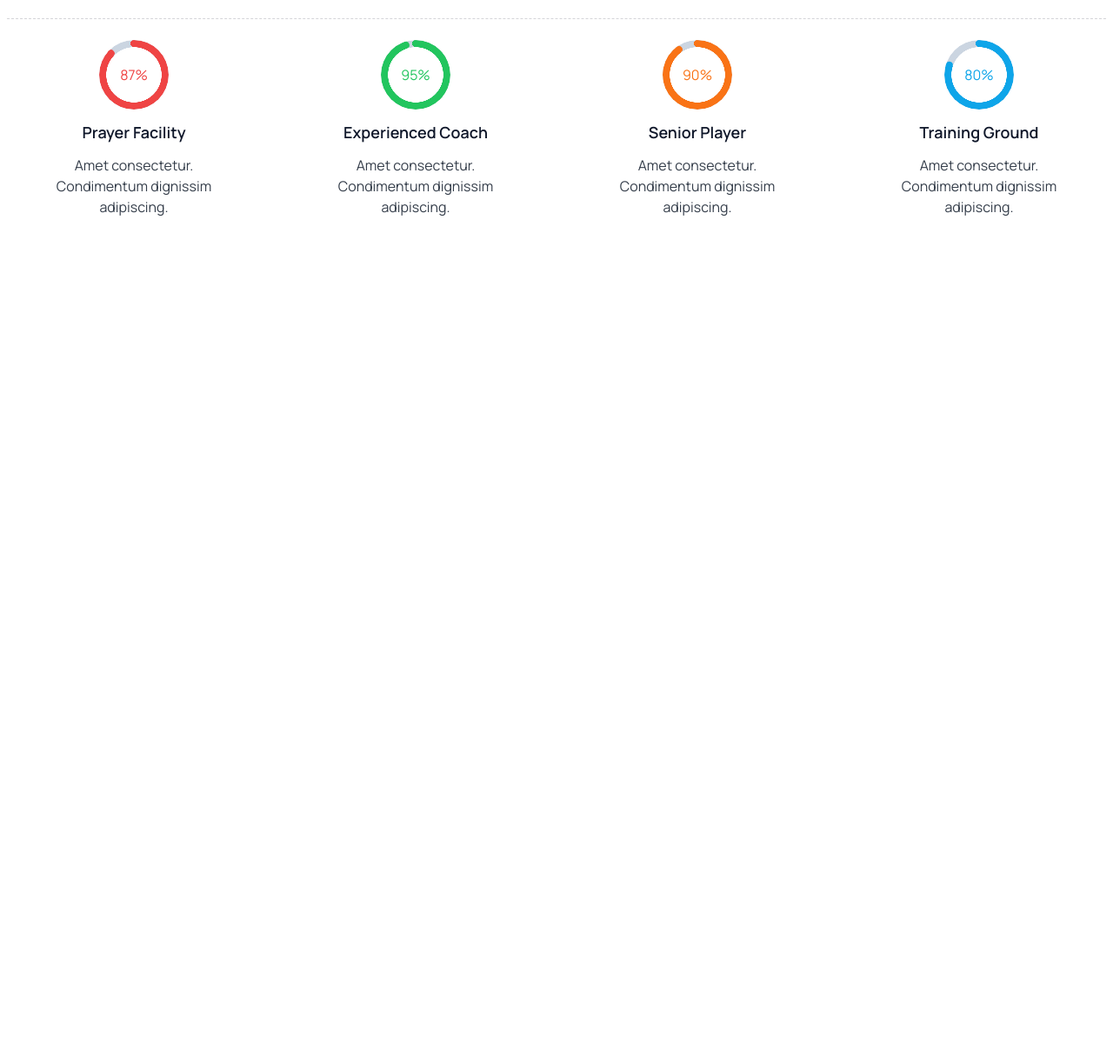
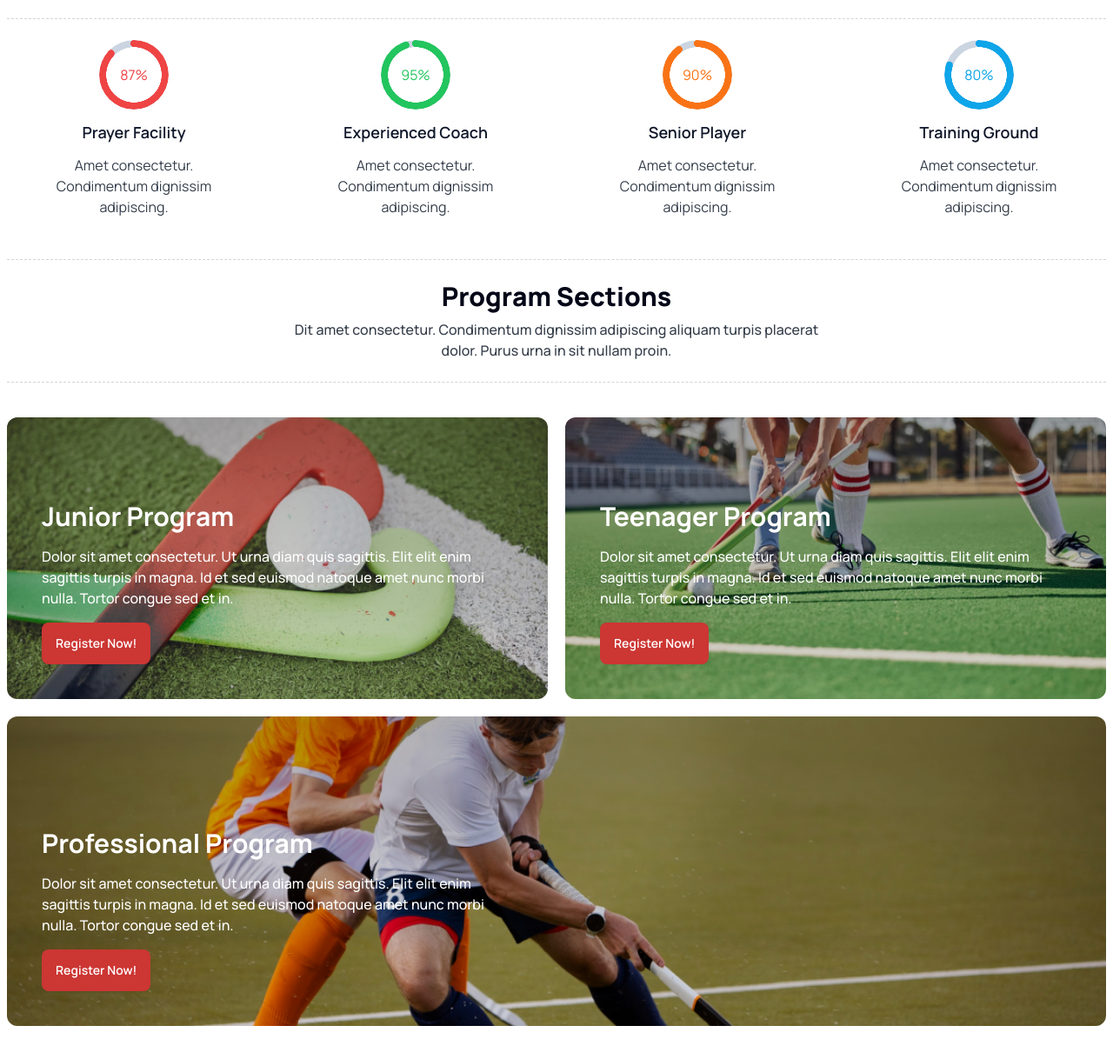
Before and after one commit to hkhridoy17/hockey-sports-with-daisyUI, a plain HTML site: page index.html in a window 1280 px wide. Shown: the part 836-2054 px from the top of the page at 87% size. Before the commit the page ends 1134 px from the top, so only its background shows below. Drawn offline with nearby package versions, Linux system fonts and the light colour scheme.

Commit message:
program section added

```diff
--- a/index.html
+++ b/index.html
@@ -34,6 +34,15 @@
             colors: {
               coralRed: "#FF4240",
               btnHover: "#CC3633",
+            },
+            backgroundImage: {
+              juniorBG:
+                "linear-gradient(rgba(0, 0, 0, 0.3), rgba(0, 0, 0, 0.1)), url(./images/program-1.png)",
+
+              teenagerBG:
+                "linear-gradient(rgba(0, 0, 0, 0.3), rgba(0, 0, 0, 0.1)), url(./images/program-2.png)",
+              professionalBG:
+                "linear-gradient(rgba(0, 0, 0, 0.3), rgba(0, 0, 0, 0.1)), url(./images/program-3.png)",
             },
           },
         },
@@ -289,6 +298,81 @@
           </div>
         </div>
       </section>
+
+      <!-- program section -->
+      <section class="mx-2 my-12">
+        <!-- section content -->
+        <div
+          class="text-center border-y py-3 lg:py-6 border-dashed border-zinc-300"
+        >
+          <h2 class="text-xl lg:text-3xl mb-2 font-extrabold text-slate-950">
+            Program Sections
+          </h2>
+          <p class="opacity-90 font-medium lg:w-1/2 mx-auto">
+            Dit amet consectetur. Condimentum dignissim adipiscing aliquam
+            turpis placerat dolor. Purus urna in sit nullam proin.
+          </p>
+        </div>
+        <!-- program card -->
+        <div class="grid grid-cols-1 lg:grid-cols-2 gap-5 mt-10">
+          <!-- single program card -->
+          <div class="bg-juniorBG bg-cover bg-center bg-no-repeat rounded-xl">
+            <div
+              class="text-white space-y-2 md:space-y-4 px-5 md:px-10 md:pt-24 pt-12 pb-10"
+            >
+              <h3 class="text-xl md:text-2xl lg:text-3xl font-bold">
+                Junior Program
+              </h3>
+              <p class="text-sm md:text-base font-medium">
+                Dolor sit amet consectetur. Ut urna diam quis sagittis. Elit
+                elit enim sagittis turpis in magna. Id et sed euismod natoque
+                amet nunc morbi nulla. Tortor congue sed et in.
+              </p>
+              <button class="btn bg-btnHover border-none text-white">
+                Register Now!
+              </button>
+            </div>
+          </div>
+          <!-- single program card -->
+          <div class="bg-teenagerBG bg-cover bg-center bg-no-repeat rounded-xl">
+            <div
+              class="text-white space-y-2 md:space-y-4 px-5 md:px-10 md:pt-24 pt-12 pb-10"
+            >
+              <h3 class="text-xl md:text-2xl lg:text-3xl font-bold">
+                Teenager Program
+              </h3>
+              <p class="text-sm md:text-base font-medium">
+                Dolor sit amet consectetur. Ut urna diam quis sagittis. Elit
+                elit enim sagittis turpis in magna. Id et sed euismod natoque
+                amet nunc morbi nulla. Tortor congue sed et in.
+              </p>
+              <button class="btn bg-btnHover border-none text-white">
+                Register Now!
+              </button>
+            </div>
+          </div>
+          <!-- single program card -->
+          <div
+            class="bg-professionalBG bg-cover bg-center bg-no-repeat rounded-xl lg:col-span-2"
+          >
+            <div
+              class="text-white space-y-2 md:space-y-4 px-5 md:px-10 md:pt-24 pt-12 pb-10 lg:pt-32 lg:w-1/2"
+            >
+              <h3 class="text-xl md:text-2xl lg:text-3xl font-bold">
+                Professional Program
+              </h3>
+              <p class="text-sm md:text-base font-medium">
+                Dolor sit amet consectetur. Ut urna diam quis sagittis. Elit
+                elit enim sagittis turpis in magna. Id et sed euismod natoque
+                amet nunc morbi nulla. Tortor congue sed et in.
+              </p>
+              <button class="btn bg-btnHover border-none text-white">
+                Register Now!
+              </button>
+            </div>
+          </div>
+        </div>
+      </section>
     </main>
     <footer></footer>
   </body>
```
